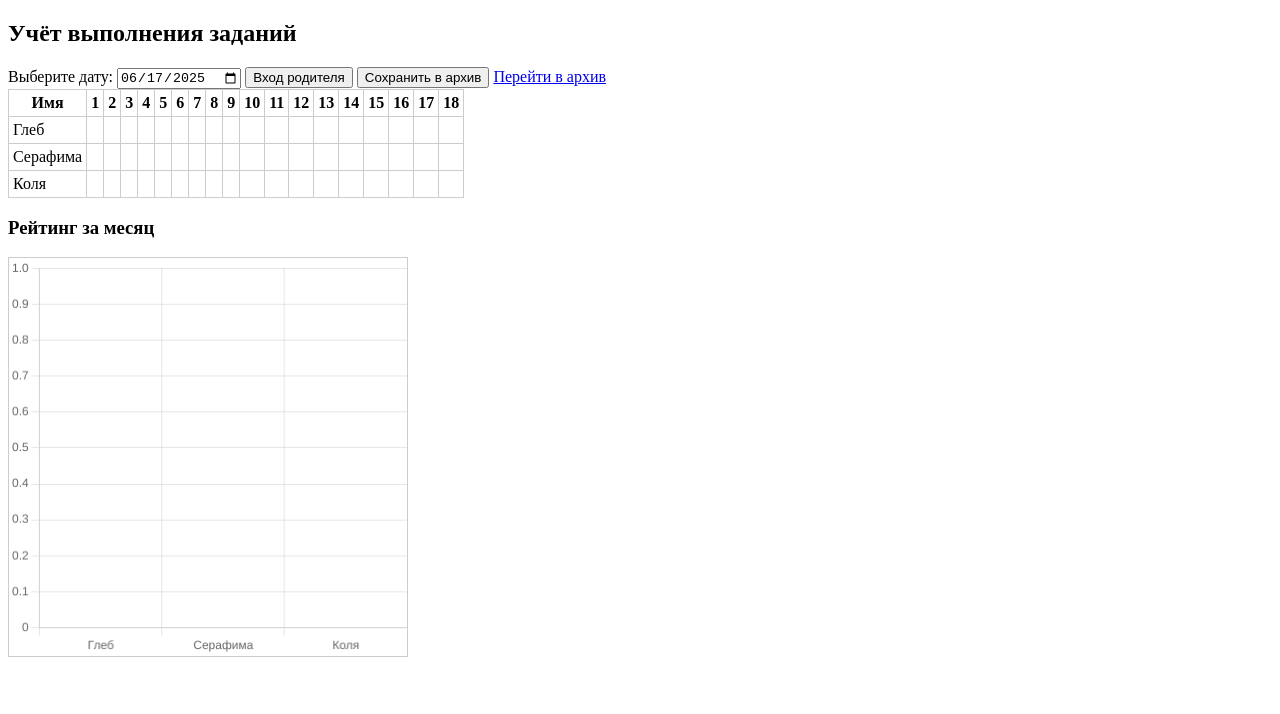
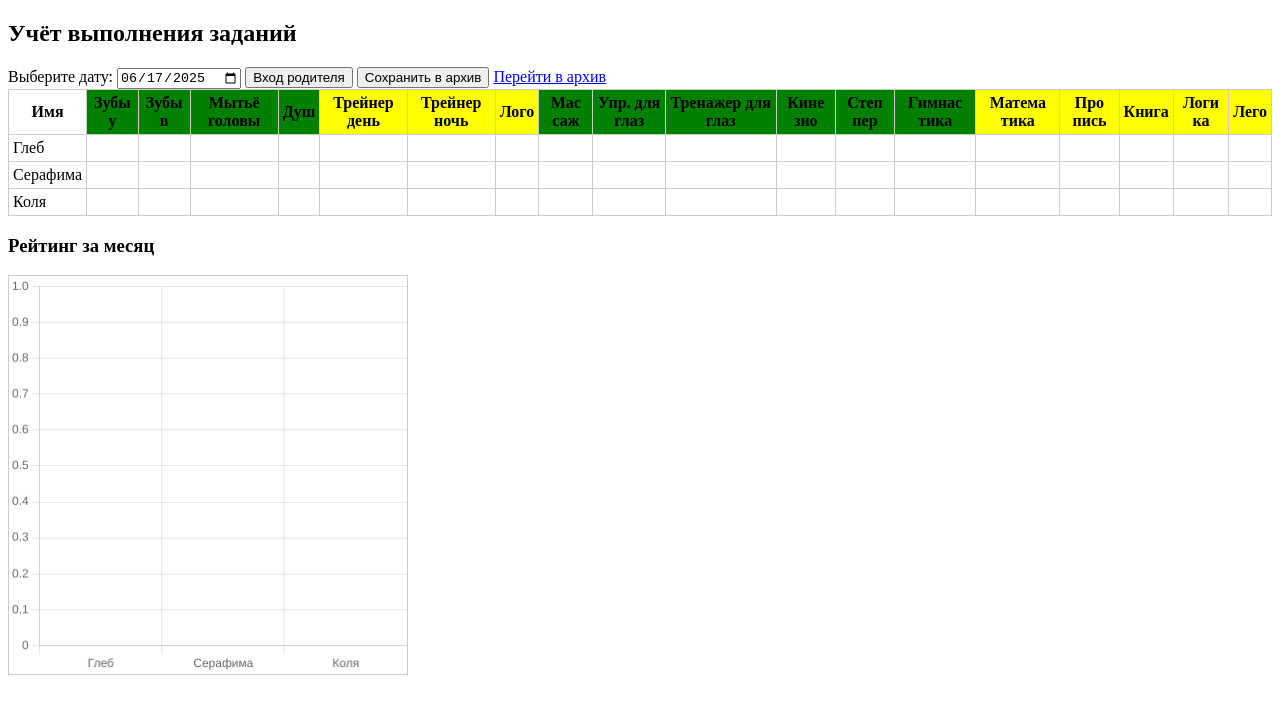
Before and after one commit to kgvas/rating-kids-clean, a plain HTML site: page index.html in a window 1280 px wide. Drawn offline with nearby package versions, Linux system fonts and the light colour scheme.

Commit message:
Update index.html

```diff
--- a/index.html
+++ b/index.html
@@ -23,16 +23,31 @@
   <button onclick="saveWeekToArchive()">Сохранить в архив</button>
   <a href="archive.html" target="_blank">Перейти в архив</a>
 
-  <table>
+ <table>
     <thead>
       <tr>
         <th>Имя</th>
-        <!-- генерируем 18 заголовков -->
-        <script>
-          for (let i = 1; i <= 18; i++) {
-            document.write(`<th>${i}</th>`);
-          }
-        </script>
+        <!-- Названия заданий: отредактируй прямо здесь -->
+       <th style="background: green">Зубы у</th>
+        <th style="background: green">Зубы в</th>
+        <th style="background: green">Мытьё головы</th>
+        <th style="background: green">Душ</th>
+        <th style="background: yellow">Трейнер день</th>
+        <th style="background: yellow">Трейнер ночь</th>
+        <th style="background: yellow">Лого</th>
+
+        <th style="background: green">Мас саж</th>
+        <th style="background: green">Упр. для глаз</th>
+        <th style="background: green">Тренажер для глаз</th>
+
+        <th style="background: green">Кине зио</th>
+        <th style="background: green">Степ пер</th>
+        <th style="background: green">Гимнас тика</th>
+        <th style="background: yellow">Матема тика</th>
+        <th style="background: yellow">Про пись</th>
+        <th style="background: yellow">Книга</th>
+        <th style="background: yellow">Логи ка</th>
+        <th style="background: yellow">Лего</th>
       </tr>
     </thead>
     <tbody id="taskBody"></tbody>
```
